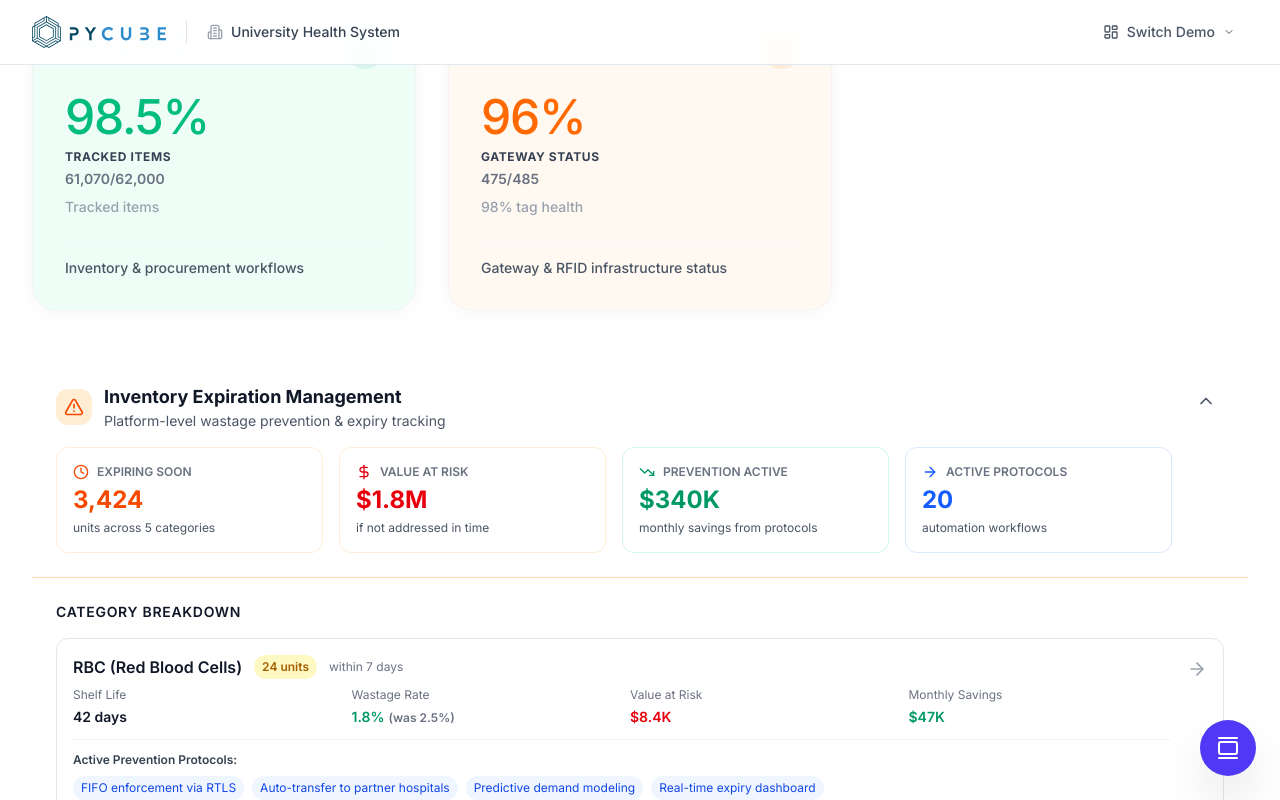
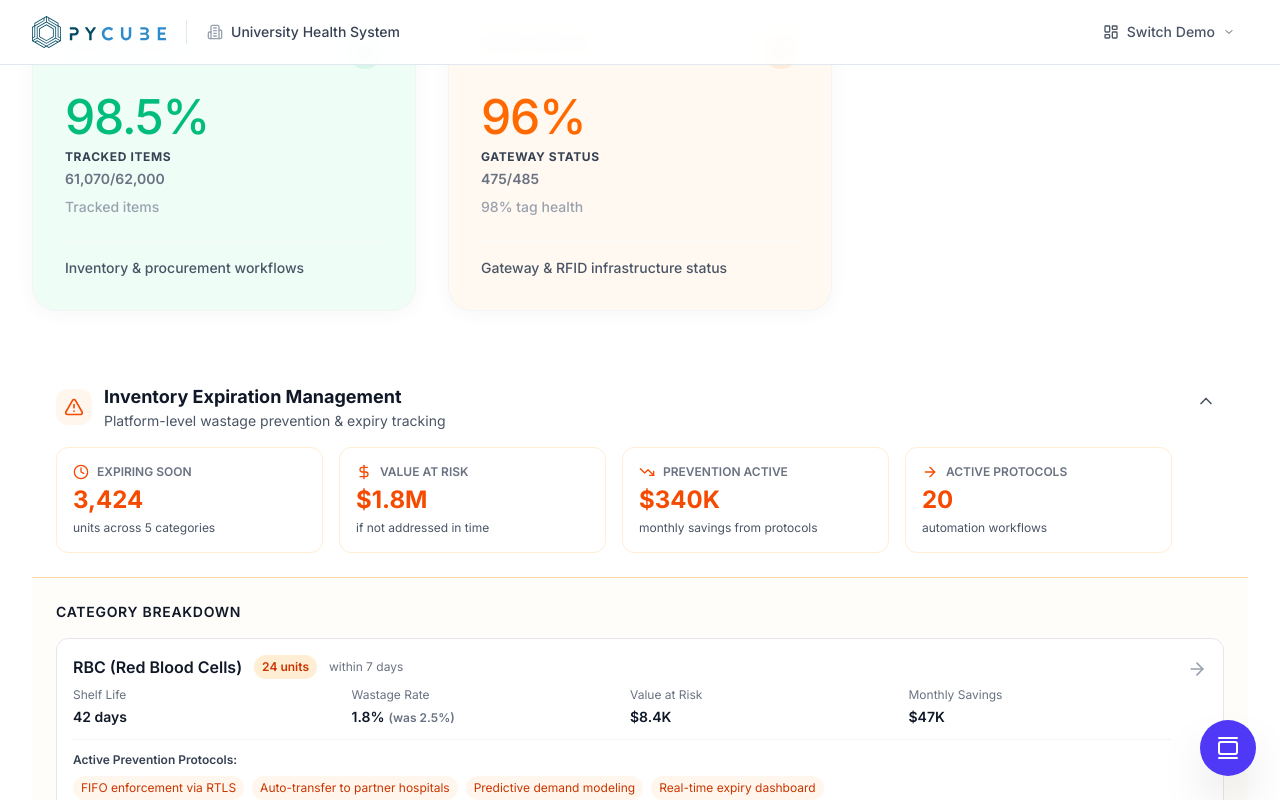
Before and after one commit to comethrusws/pycube-platfirm-v1, a Next.js app: page / in a window 1280 px wide. Both pictures are taken after a click on the button 1206 px from the left and 1442 px from the top of the page. Shown: the part 1042-1842 px from the top of the page. Built offline with nearby package versions, Linux system fonts and the light colour scheme.

Commit message:
updated: formatted data

```diff
--- a/components/inventory-expiry-banner.tsx
+++ b/components/inventory-expiry-banner.tsx
@@ -18,7 +18,7 @@ export function InventoryExpiryBanner({ onCategoryClick }: InventoryExpiryBanner
         <div className="flex items-start justify-between">
           <div className="flex-1">
             <div className="flex items-center gap-3 mb-3">
-              <div className="p-2 bg-orange-100 rounded-xl">
+              <div className="p-2 bg-orange-50 rounded-xl">
                 <AlertTriangle className="w-5 h-5 text-orange-600" />
               </div>
               <div>
@@ -42,32 +42,32 @@ export function InventoryExpiryBanner({ onCategoryClick }: InventoryExpiryBanner
 
               <div className="bg-white rounded-xl p-4 border border-orange-100">
                 <div className="flex items-center gap-2 mb-1">
-                  <DollarSign className="w-4 h-4 text-red-600" />
+                  <DollarSign className="w-4 h-4 text-orange-600" />
                   <span className="text-xs font-semibold text-gray-500 uppercase">Value at Risk</span>
                 </div>
-                <div className="text-2xl font-bold text-red-600">
+                <div className="text-2xl font-bold text-orange-600">
                   ${(platformExpiryAlert.totalValueAtRisk / 1000000).toFixed(1)}M
                 </div>
                 <div className="text-xs text-gray-600 mt-1">if not addressed in time</div>
               </div>
 
-              <div className="bg-white rounded-xl p-4 border border-emerald-100">
+              <div className="bg-white rounded-xl p-4 border border-orange-100">
                 <div className="flex items-center gap-2 mb-1">
-                  <TrendingDown className="w-4 h-4 text-emerald-600" />
+                  <TrendingDown className="w-4 h-4 text-orange-600" />
                   <span className="text-xs font-semibold text-gray-500 uppercase">Prevention Active</span>
                 </div>
-                <div className="text-2xl font-bold text-emerald-600">
+                <div className="text-2xl font-bold text-orange-600">
                   ${(platformExpiryAlert.totalMonthlyPreventedWastage / 1000).toFixed(0)}K
                 </div>
                 <div className="text-xs text-gray-600 mt-1">monthly savings from protocols</div>
               </div>
 
-              <div className="bg-white rounded-xl p-4 border border-blue-100">
+              <div className="bg-white rounded-xl p-4 border border-orange-100">
                 <div className="flex items-center gap-2 mb-1">
-                  <ArrowRight className="w-4 h-4 text-blue-600" />
+                  <ArrowRight className="w-4 h-4 text-orange-600" />
                   <span className="text-xs font-semibold text-gray-500 uppercase">Active Protocols</span>
                 </div>
-                <div className="text-2xl font-bold text-blue-600">
+                <div className="text-2xl font-bold text-orange-600">
                   {platformExpiryAlert.activeProtocolsCount}
                 </div>
                 <div className="text-xs text-gray-600 mt-1">automation workflows</div>
@@ -91,7 +91,7 @@ export function InventoryExpiryBanner({ onCategoryClick }: InventoryExpiryBanner
 
       {/* Expanded View - Category Breakdown */}
       {isExpanded && (
-        <div className="border-t border-orange-200 bg-white/50 p-6">
+        <div className="border-t border-orange-200 bg-orange-50/30 p-6">
           <h4 className="text-sm font-semibold text-gray-900 mb-4 uppercase tracking-wider">Category Breakdown</h4>
           <div className="space-y-3">
             {expiryPolicyData.map((category, idx) => (
@@ -104,11 +104,7 @@ export function InventoryExpiryBanner({ onCategoryClick }: InventoryExpiryBanner
                   <div className="flex-1">
                     <div className="flex items-center gap-3 mb-2">
                       <h5 className="font-semibold text-gray-900">{category.category}</h5>
-                      <span className={`text-xs font-semibold px-2 py-1 rounded-full ${
-                        category.unitsExpiringSoon > 100 ? 'bg-red-100 text-red-700' :
-                        category.unitsExpiringSoon > 50 ? 'bg-orange-100 text-orange-700' :
-                        'bg-yellow-100 text-yellow-700'
-                      }`}>
+                      <span className="text-xs font-semibold px-2 py-1 rounded-full bg-orange-100 text-orange-700">
                         {category.unitsExpiringSoon} units
                       </span>
                       <span className="text-xs text-gray-500">
@@ -123,18 +119,18 @@ export function InventoryExpiryBanner({ onCategoryClick }: InventoryExpiryBanner
                       </div>
                       <div>
                         <div className="text-xs text-gray-500 mb-1">Wastage Rate</div>
-                        <div className="font-semibold text-emerald-600">
+                        <div className="font-semibold text-gray-900">
                           {category.currentWastagePercent}%
                           <span className="text-xs text-gray-500 ml-1">(was {category.wastageBaselinePercent}%)</span>
                         </div>
                       </div>
                       <div>
                         <div className="text-xs text-gray-500 mb-1">Value at Risk</div>
-                        <div className="font-semibold text-red-600">${(category.totalValue / 1000).toFixed(1)}K</div>
+                        <div className="font-semibold text-gray-900">${(category.totalValue / 1000).toFixed(1)}K</div>
                       </div>
                       <div>
                         <div className="text-xs text-gray-500 mb-1">Monthly Savings</div>
-                        <div className="font-semibold text-emerald-600">${(category.monthlyPreventedWastage / 1000).toFixed(0)}K</div>
+                        <div className="font-semibold text-gray-900">${(category.monthlyPreventedWastage / 1000).toFixed(0)}K</div>
                       </div>
                     </div>
 
@@ -142,7 +138,7 @@ export function InventoryExpiryBanner({ onCategoryClick }: InventoryExpiryBanner
                       <div className="text-xs font-semibold text-gray-700 mb-2">Active Prevention Protocols:</div>
                       <div className="flex flex-wrap gap-2">
                         {category.preventionProtocols.map((protocol, pIdx) => (
-                          <span key={pIdx} className="text-xs bg-blue-50 text-blue-700 px-2 py-1 rounded-full">
+                          <span key={pIdx} className="text-xs bg-orange-50 text-orange-700 px-2 py-1 rounded-full">
                             {protocol}
                           </span>
                         ))}
@@ -150,7 +146,7 @@ export function InventoryExpiryBanner({ onCategoryClick }: InventoryExpiryBanner
                     </div>
                   </div>
 
-                  <ArrowRight className="w-5 h-5 text-gray-400 group-hover:text-orange-600 transition-colors ml-4 flex-shrink-0 mt-1" />
+                  <ArrowRight className="w-5 h-5 text-gray-400 group-hover:text-orange-600 transition-colors ml-4 shrink-0 mt-1" />
                 </div>
               </button>
             ))}
--- a/lib/data.ts
+++ b/lib/data.ts
@@ -172,7 +172,7 @@ export const digitizationTiles: DigitizationTile[] = [
     icon: 'TestTube',
     description: 'Specimen tracking & traceability',
     href: '/lab-medicine',
-    denominator: '34670/37000',
+    denominator: '34,670/37,000',
     statusLabel: 'Tracked samples',
   },
   {
@@ -182,7 +182,7 @@ export const digitizationTiles: DigitizationTile[] = [
     icon: 'Droplet',
     description: 'Blood product lifecycle management',
     href: '/transfusion',
-    denominator: '4250',
+    denominator: '4,250',
     statusLabel: 'Visibility',
   },
   {
```
